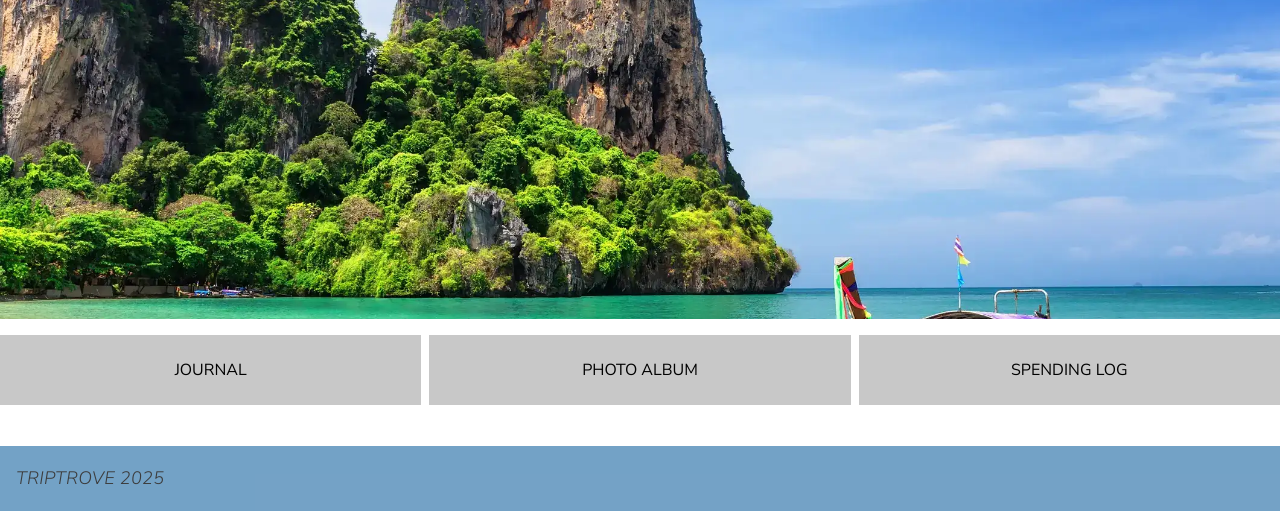
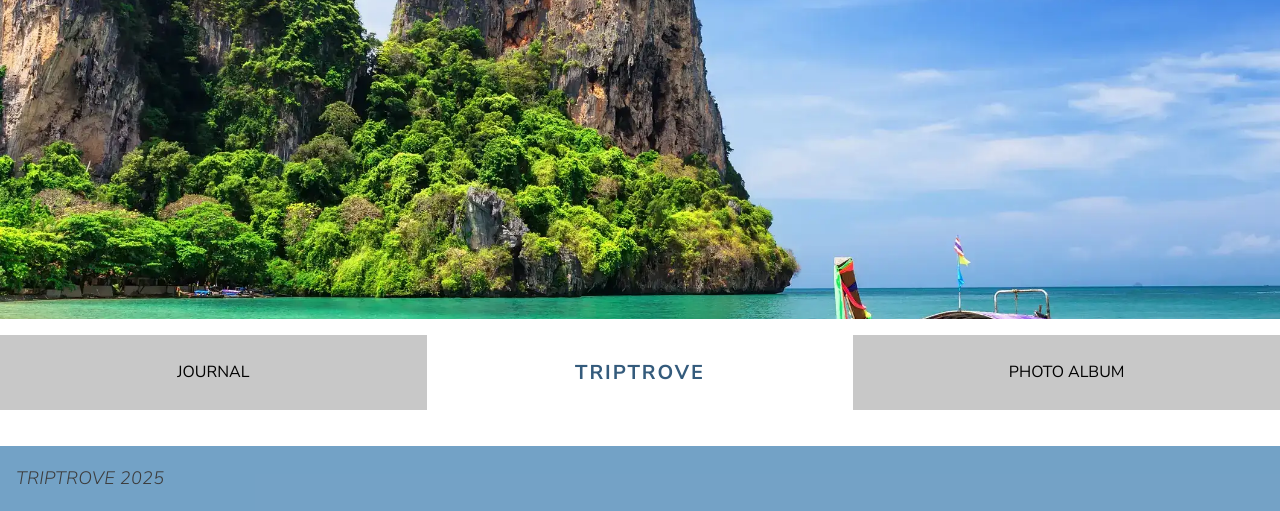
Before and after one commit to isabelrpa/IsabelPapa_12SE_PartA, a Flask app: page /trip/26 in a window 1280 px wide. Shown: the part 289-800 px from the top of the page. Run offline with Flask 3, Linux system fonts and the light colour scheme; a user stored in the database is signed in; data comes from the database, SQL or seed files in the repository.

Commit message:
Delete Spending Log

```diff
--- a/static/style.css
+++ b/static/style.css
@@ -242,8 +242,9 @@ footer {
 
 .trip-buttons {
     display: flex;
-    gap: 0.5rem;
+    gap: 0;
     margin-top: 1rem;
+    align-items: stretch;
 }
 
 .trip-btn {
@@ -258,11 +259,32 @@ footer {
     text-align: center;
     cursor: pointer;
     border-radius: 0;
+    display: flex;
+    align-items: center;
+    justify-content: center;
 }
 
 .trip-btn:hover {
     background-color: rgb(180, 180, 180);
 }
+
+.trip-center-brand {
+    font-family: 'Nunito Sans', sans-serif;
+    font-size: 20px;
+    font-weight: bold;
+    color: rgb(52, 91, 124);
+    background-color: white;
+    flex: 1;
+    display: flex;
+    align-items: center;
+    justify-content: center;
+    padding: 1.5rem 2rem;
+    letter-spacing: 0.1em;
+}
+
+
+
+
 
 /* Forms */
 
@@ -750,6 +772,10 @@ input[type="date"] {
         margin-top: 1rem;
         padding: 0 1rem;
         margin-bottom: 1.5rem;
+    }
+
+    .trip-center-brand {
+        display: none;
     }
 
     .trip-btn {
--- a/templates/trip.html
+++ b/templates/trip.html
@@ -26,8 +26,8 @@
         </div>
         <div class="trip-buttons">
             <a href="/journal/{{trip.trip_id}}" class="trip-btn">JOURNAL</a>
+            <div class="trip-center-brand">TRIPTROVE</div>
             <a href="/album/{{trip.trip_id}}" class="trip-btn">PHOTO ALBUM</a>
-            <a href="/spending/{{trip.trip_id}}" class="trip-btn">SPENDING LOG</a>
         </div>
     </div>
 </div>
```
